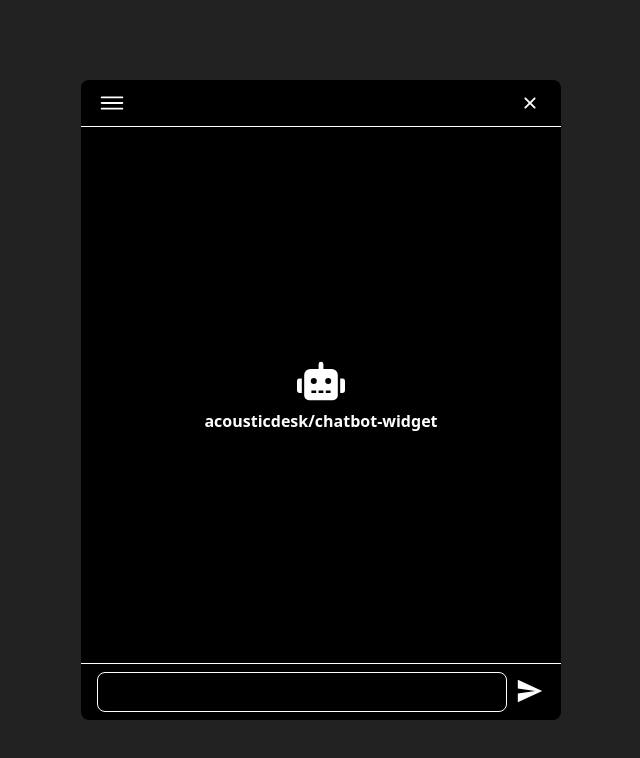
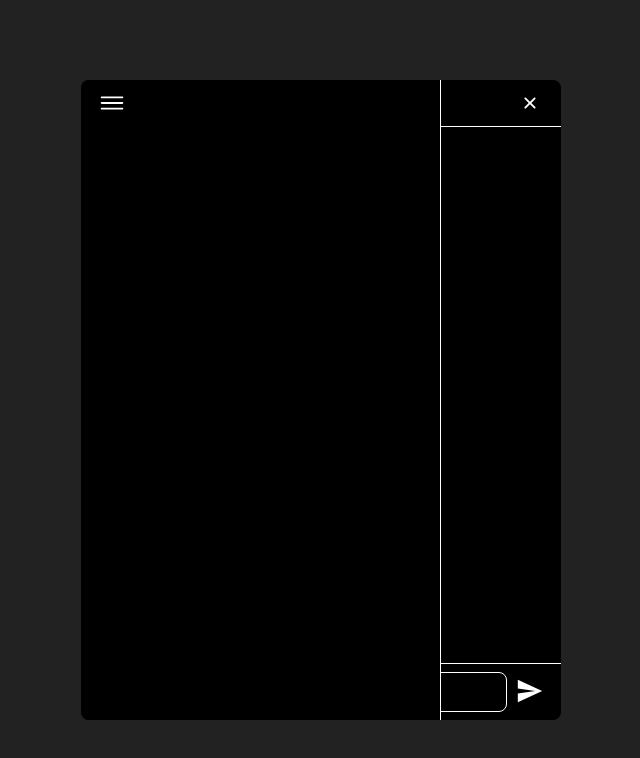
Before and after one commit to Acousticdesk/react-chatbot-widget, a React (Vite) app: page / in a window 1280 px wide. Both pictures are taken after a click on the icon 431 px from the left and 103 px from the top of the page. Shown: the top 758 px of the page, without its empty margins (319-959 px from the left). Built offline with nearby package versions, Linux system fonts and the light colour scheme.

Commit message:
add drawer

```diff
--- a/package.json
+++ b/package.json
@@ -10,6 +10,7 @@
     "preview": "vite preview"
   },
   "dependencies": {
+    "motion": "11.11.17",
     "react": "^18.3.1",
     "react-dom": "^18.3.1",
     "react-icons": "^5.3.0",
--- /dev/null
+++ b/src/components/ReactChatWidget/ReachChatWidgetDrawer.tsx
@@ -0,0 +1,41 @@
+import { motion } from "motion/react";
+import { IoIosMenu } from "react-icons/io";
+import { twMerge } from "tailwind-merge";
+
+interface ReactChatWidgetDrawerProps {
+  toggleDrawer: () => void;
+  className?: string;
+}
+
+// todo akicha: add some branding here
+// todo akicha: allow to customize the branding
+export function ReactChatWidgetDrawer({
+  toggleDrawer,
+  className,
+}: ReactChatWidgetDrawerProps) {
+  // todo akicha: it should have a darker background color, similar to what ChatGPT has
+  return (
+    <div className={twMerge("overflow-hidden h-full w-3/4 rounded-tl-lg rounded-bl-lg", className)}>
+      <motion.div
+        initial={{
+          x: -100,
+          opacity: 0,
+        }}
+        animate={{
+          x: 0,
+          opacity: 1,
+        }}
+        transition={{ ease: "easeInOut" }}
+        // todo akicha: should we allow the width defined in %?
+        className="h-full bg-background border-r-border border-r w-full px-4 py-2"
+      >
+        <IoIosMenu
+          // todo akicha: move this function definition to the top
+          onClick={toggleDrawer}
+          // todo akicha: repetitive className with what we have in the container component
+          className="text-border cursor-pointer text-3xl"
+        />
+      </motion.div>
+    </div>
+  );
+}
--- a/src/components/ReactChatWidget/ReactChatWidget.tsx
+++ b/src/components/ReactChatWidget/ReactChatWidget.tsx
@@ -4,6 +4,10 @@ import { FaRobot } from "react-icons/fa";
 // todo akicha: prettify all the components
 // todo akicha: add acousticdesk and react to the chat file names
 import { TextAreaAutoResize } from "../ui/TextAreaAutoResize";
+import { ReactChatWidgetDrawer } from "./ReachChatWidgetDrawer";
+import { useState } from "react";
+
+// todo akicha: add the prefix to the tailwing classes!
 
 // todo akicha: the styles should be configured to use prefix
 // todo akicha: reference: https://sendbird.github.io/chat-ai-widget/
@@ -13,14 +17,27 @@ import { TextAreaAutoResize } from "../ui/TextAreaAutoResize";
 // todo akicha: customizable rich text support
 // todo akicha: error message
 // todo akicha: loading states and allow to turn them on whenever needed
+// todo akicha: chatHistory should support infinite loading
+// todo akicha: bundle size should be reasonable
 export function ReactChatWidget() {
+  const [hasDrawer, setHasDrawer] = useState(false);
+
+  function toggleDrawer() {
+    setHasDrawer((isOpen) => !isOpen);
+  }
+
   return (
+    // todo akicha: absolute -> relative after the move-able popover is added
     <div className="absolute left-1/2 top-1/2 -translate-x-1/2 -translate-y-1/2 flex flex-col w-[480px] h-[640px]">
       <header className="rounded-t-lg px-4 py-2 flex justify-between border-b bg-background border-border">
         {/* todo akicha: this icon is very wide */}
-        {/* todo akicha: add animation to the drawer when the menu button is clicked */}
-        <IoIosMenu className="text-border cursor-pointer text-3xl" />
-        {/* todo akicha: icon size and icon color should be configured somehow */}
+        {/* todo akicha: make it a clickable button */}
+        {/* todo akicha: we need an icon component to remember the color and the size */}
+        <IoIosMenu
+          // todo akicha: move this function definition to the top
+          onClick={toggleDrawer}
+          className="text-border cursor-pointer text-3xl"
+        />
         <IoIosClose className="text-border cursor-pointer text-3xl" />
       </header>
       <div className="flex-1 bg-background flex flex-col items-center justify-center">
@@ -39,6 +56,12 @@ export function ReactChatWidget() {
         <TextAreaAutoResize className="resize-none bg-background rounded-lg border border-border flex-1 h-10 px-2 py-1 text-text text-base max-h-48" />
         <IoMdSend className="text-border cursor-pointer ml-2 mt-1 text-3xl" />
       </footer>
+      {hasDrawer ? (
+        <ReactChatWidgetDrawer
+          className="absolute left-0 top-0"
+          toggleDrawer={toggleDrawer}
+        />
+      ) : null}
     </div>
   );
 }
```
Also changed, not shown: 1 other file (tests, documents, lock files or other folders).
